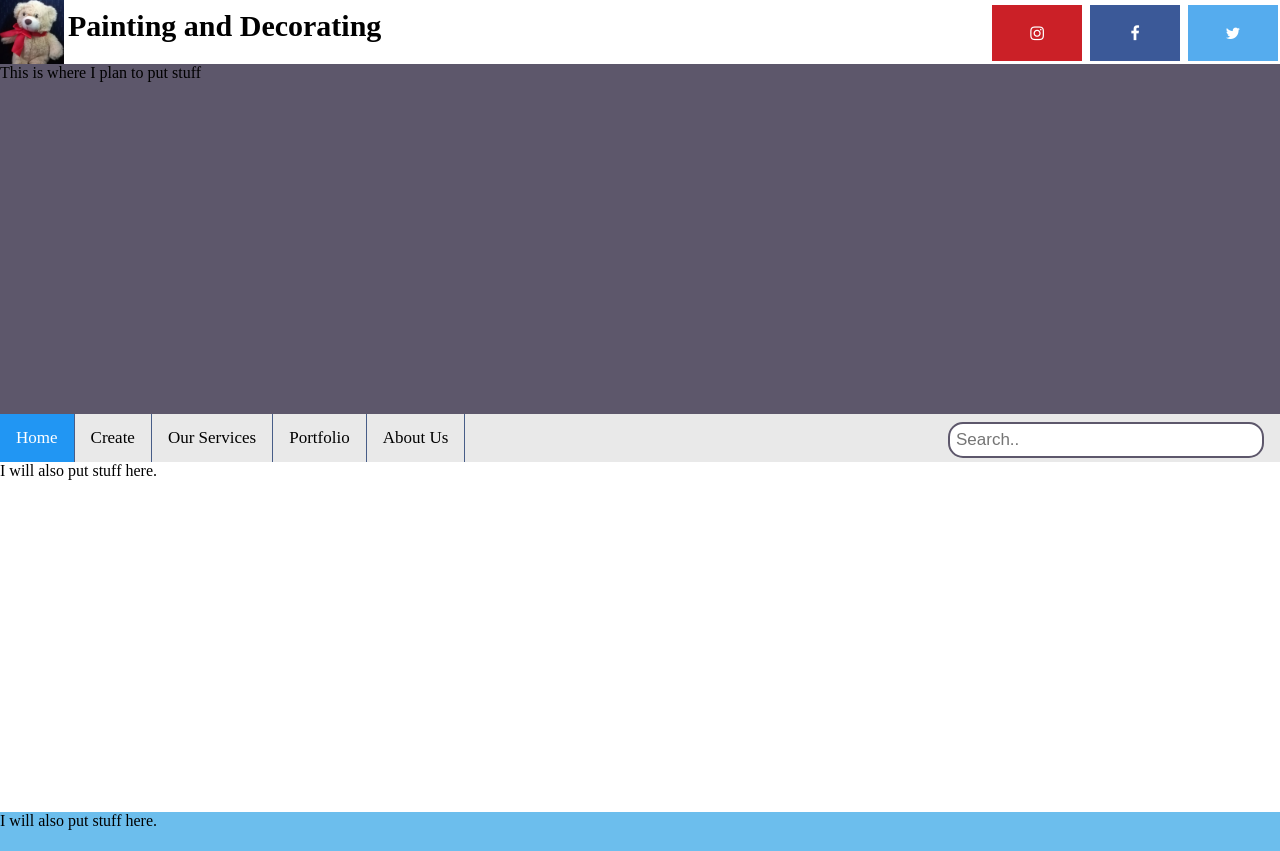
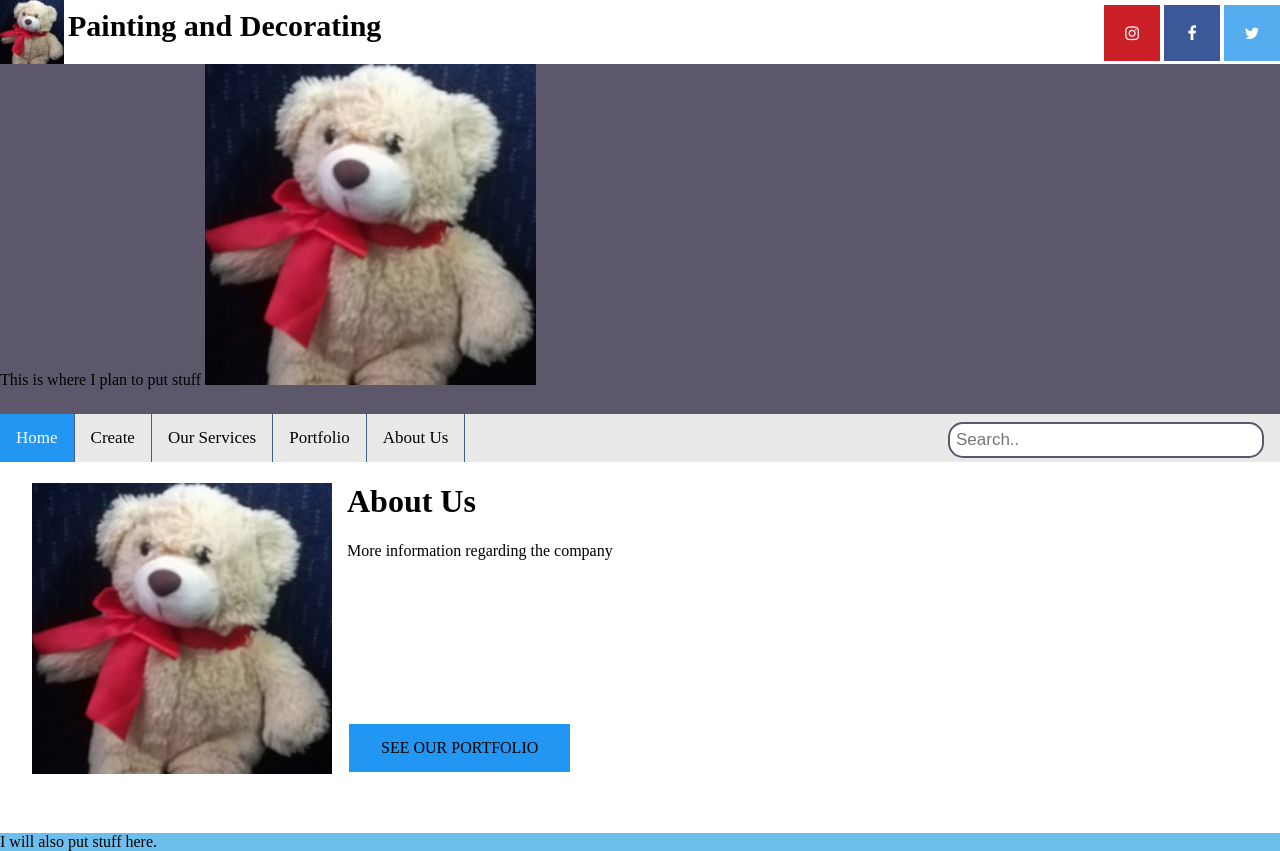
Before and after one commit to skyeskye2020/assignment_website, a plain HTML site: page index.html in a window 1280 px wide. Shown: the top 851 px of the page. Drawn offline with Linux system fonts and the light colour scheme; a web font is replaced by a local one.

Commit message:
Update #2

```diff
--- a/index.html
+++ b/index.html
@@ -17,6 +17,7 @@
 </head>
  <body>
    <div class="header">This is where I plan to put stuff
+    <img class="header_image" src="images/twinkle.jpeg">
    </div>
 
    <div class="nav">
@@ -28,8 +29,13 @@
      <input type="text" placeholder="Search..">
    </div>
 
-   <div class="main_about">I will also put stuff here.
-   </div>
+  <div class="main_about">
+    <img class="main_about_image" src="images/twinkle.jpeg">
+    <h1 class="main_about_h1">About Us</h1>
+    <p class="main_about_p">More information regarding the company</p>
+    <br><br><br><br><br><br><br><br>
+    <a href="about.html" class="main_about_button">SEE OUR PORTFOLIO</a>
+  </div>
 
    <div class="main_services">I will also put stuff here.
    </div>
--- a/style.css
+++ b/style.css
@@ -31,10 +31,10 @@
  .fa {
     padding: 20px;
     font-size: 30px;
-    width: 50px;
+    width: 16px;
     text-align: center;
     text-decoration: none;
-    margin: 5px 2px;
+    margin: 5px 0px 5px 0px;
  }
 
  .fa:hover {
@@ -59,6 +59,12 @@
  .header {
     background-color: #5D576B;
     height: 350px;
+    display: block;
+ }
+
+ .header_image {
+   margin-left: auto;
+   margin-right: auto;
  }
 
  .nav {
@@ -141,3 +147,27 @@
  .checked {
    color: orange;
  }
+
+ .main_about_h1 {
+ }
+
+ .main_about_image {
+   padding-left: 32px;
+   width: 300px;
+   float: left;
+   margin-right:15px;
+ }
+
+ .main_about_button {
+   background-color: #2196F3;
+   border: none;
+   color: black;
+   padding: 15px 32px;
+   text-align: center;
+   font-family: Alnile;
+   text-decoration: none;
+   display: inline-block;
+   font-size: 16px;
+   margin: 4px 2px;
+   cursor: pointer;
+ }
```
Lines whose indentation alone changed are shown as unchanged.
